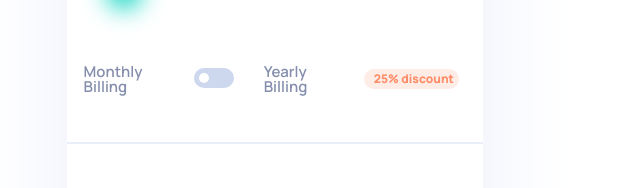
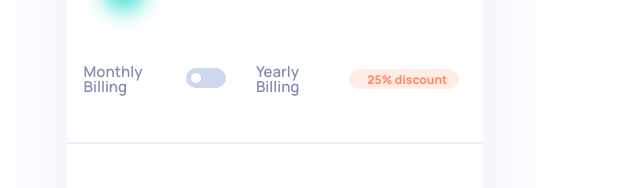
Before and after one commit to fatimalvcruz/Interactive-pricing-component-main-challenge, a website: page index.html in a window 1280 px wide. Shown: the part 469-657 px from the top of the page, 365-1005 px from the left. Drawn offline with Linux system fonts and the light colour scheme.

Commit message:
settings

```diff
--- a/scss/_medias.scss
+++ b/scss/_medias.scss
@@ -122,20 +122,22 @@ $Dark-Desaturated-Blue:hsl(227, 35%, 25%);
                     display: none;
                     }
                     .percent-1{
+                        position: relative;
                         display: block;
-                        width: 100px;
+                        width: 125px;
                         height: 20px;
                         background-color:$gravish-red ;
                         border-radius: 40px;
-                        position: relative;
+
 
                         .percent-number-1{
+                            position: relative;
                             color: $light-red;
                             font-weight: $font-2;
                             font-size: 12px;
-                            top: 1px;
-                            left: 10px;
-                            position: relative;
+                            top: 2px;
+                            padding-left:10px ;
+
                         }
                     }
 
--- a/scss/style.scss
+++ b/scss/style.scss
@@ -182,8 +182,6 @@ body{
 								background-color:rgb(59, 134, 122);
 
 							}
-
-
 					  }
 				}
 
@@ -321,7 +319,6 @@ body{
 					font-weight: $font-1;
 					color: $Grayish-Blue;
 					padding-bottom: 40px;
-
 					line-height:35px;
 					img{
 						margin-right: 10px;
```
Also changed, not shown: index.html (+0 -1 lines), css/style.css.
